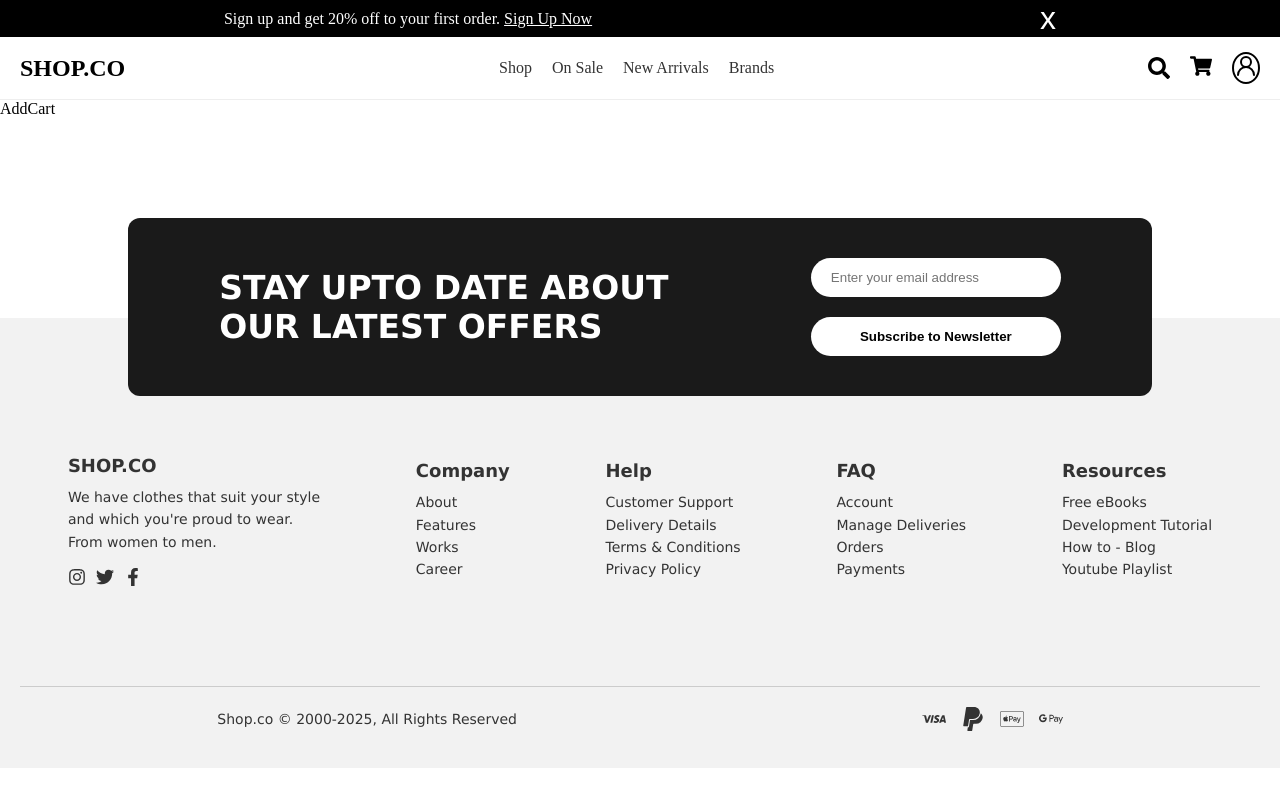
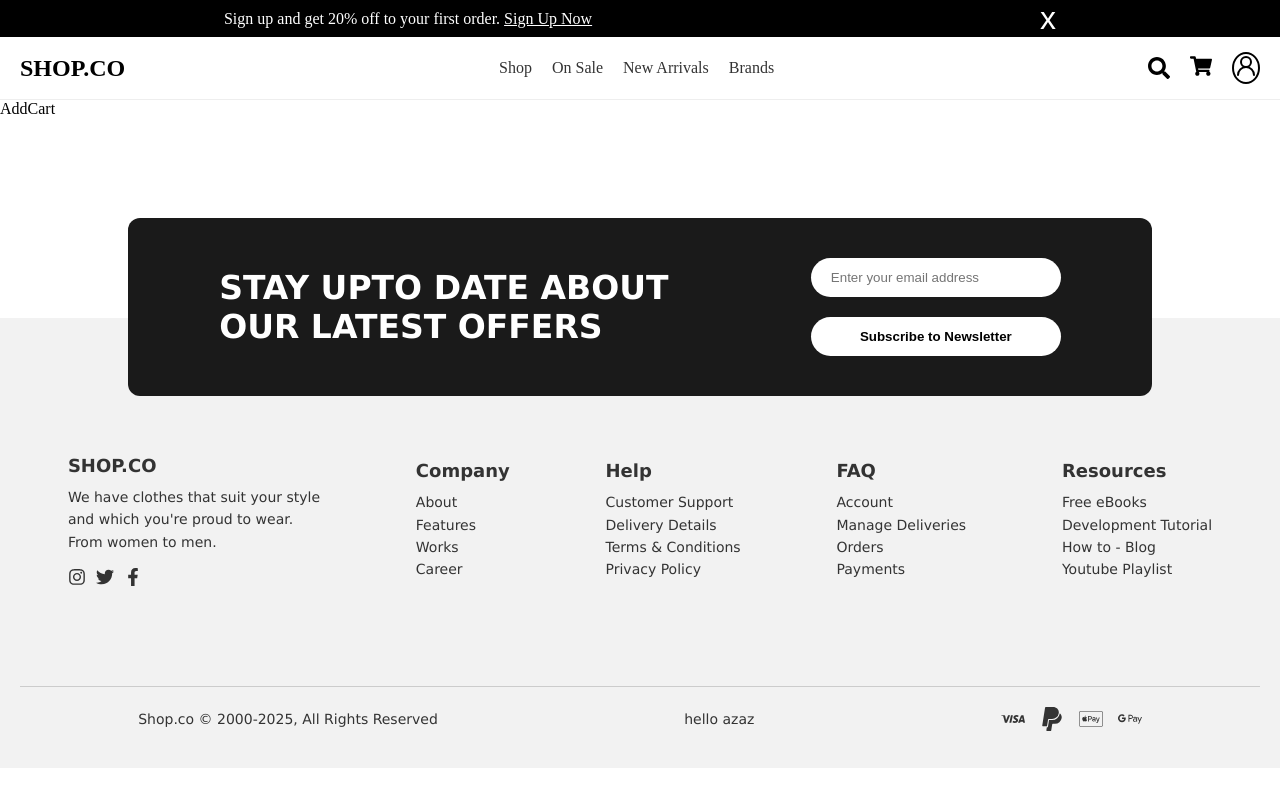
Before and after one commit to Rahulsaini8989iu/E-commers-web, a React (Vite) app: page /cart in a window 1280 px wide. Built offline with nearby package versions, Linux system fonts and the light colour scheme.

Commit message:
mychange

```diff
--- a/src/Componets/Footer/Footer.jsx
+++ b/src/Componets/Footer/Footer.jsx
@@ -72,6 +72,7 @@ function Footer() {
 
       <div className="footer-bottom">
         <p>Shop.co © 2000-2025, All Rights Reserved</p>
+        <p>hello azaz</p>
         <div className="payment-icons">
           <SiVisa />
           <SiPaypal />
```
